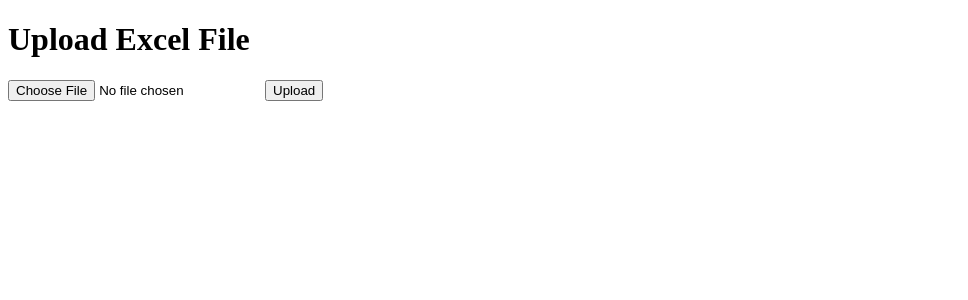
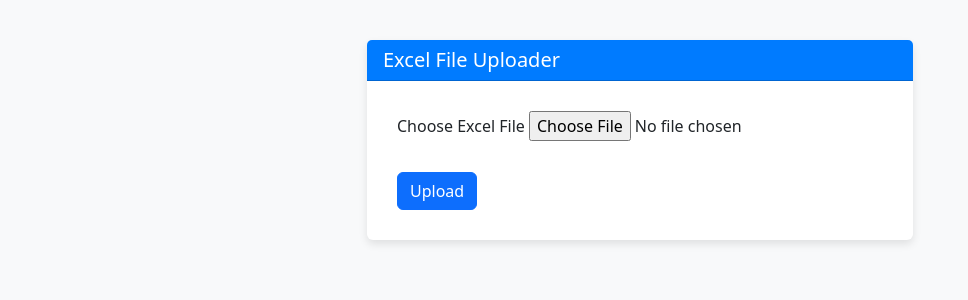
Before and after one commit to prayagatwork/timetable, a Flask app: page / in a window 1280 px wide. Shown: the top 300 px of the page, without its empty margins (0-968 px from the left). Run offline with Flask 3, Linux system fonts and the light colour scheme.

Commit message:
UI updated

```diff
--- a/templates/index.html
+++ b/templates/index.html
@@ -1,13 +1,56 @@
 <!DOCTYPE html>
-<html>
+<html lang="en">
 <head>
+  <meta charset="UTF-8">
+  <meta name="viewport" content="width=device-width, initial-scale=1.0">
   <title>Excel File Uploader</title>
+  <link href="https://cdn.jsdelivr.net/npm/bootstrap@5.3.3/dist/css/bootstrap.min.css" rel="stylesheet" integrity="sha384-QWTKZyjpPEjISv5WaRU9OFeRpok6YctnYmDr5pNlyT2bRjXh0JMhjY6hW+ALEwIH" crossorigin="anonymous">
+  <style>
+    /* Optional: Custom styles for additional enhancements */
+    body {
+      background-color: #f8f9fa; /* Light gray background */
+      padding: 20px; /* Add some padding for better spacing */
+    }
+    .card {
+      margin-top: 20px; /* Add margin to separate from top */
+      border: none; /* Remove default card border */
+      box-shadow: 0 4px 8px rgba(0,0,0,0.1); /* Add subtle shadow for depth */
+    }
+    .card-header {
+      background-color: #007bff; /* Blue header background */
+      color: white; /* White text for contrast */
+    }
+    .card-body {
+      padding: 30px; /* Add padding inside the card body */
+    }
+    .card-title {
+      margin-bottom: 20px; /* Add space below the title */
+    }
+    .form-control-file {
+      margin-bottom: 15px; /* Add space below the file input */
+    }
+  </style>
 </head>
 <body>
-    <h1>Upload Excel File</h1>
+  <div class="container">
+    <div class="row justify-content-center">
+      <div class="col-md-6">
+        <div class="card">
+          <div class="card-header">
+            <h5 class="card-title mb-0">Excel File Uploader</h5>
+          </div>
+          <div class="card-body">
             <form action="" method="post" enctype="multipart/form-data">
-      <input type="file" name="file">
-      <input type="submit" value="Upload">
+              <div class="mb-3">
+                <label for="file" class="form-label">Choose Excel File</label>
+                <input type="file" class="form-control-file" id="file" name="file">
+              </div>
+              <button type="submit" class="btn btn-primary">Upload</button>
             </form>
+          </div>
+        </div>
+      </div>
+    </div>
+  </div>
 </body>
 </html>
```
Lines whose indentation alone changed are shown as unchanged.
